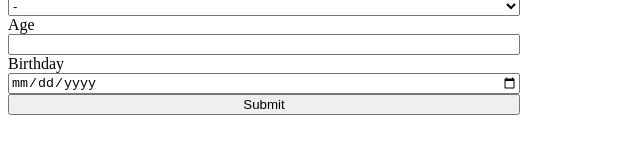
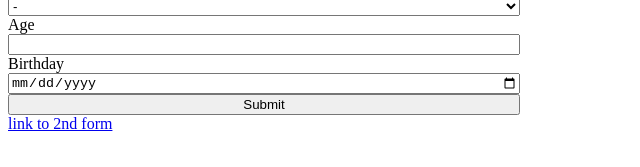
Before and after one commit to KudasaiArtem/hillel, a plain HTML site: page index.html in a window 1280 px wide. Shown: the part 215-382 px from the top of the page, without its empty margins (0-640 px from the left). Drawn offline with Linux system fonts and the light colour scheme.

```diff
--- a/index.html
+++ b/index.html
@@ -38,6 +38,8 @@
 
             <button type="submit" value="submit">Submit</button>
         </form>
+
+        <a href="index2.html">link to 2nd form</a>
     </div>
 
     <script src="./js/script.js"></script>
```
Also changed, not shown: index2.html (added).
